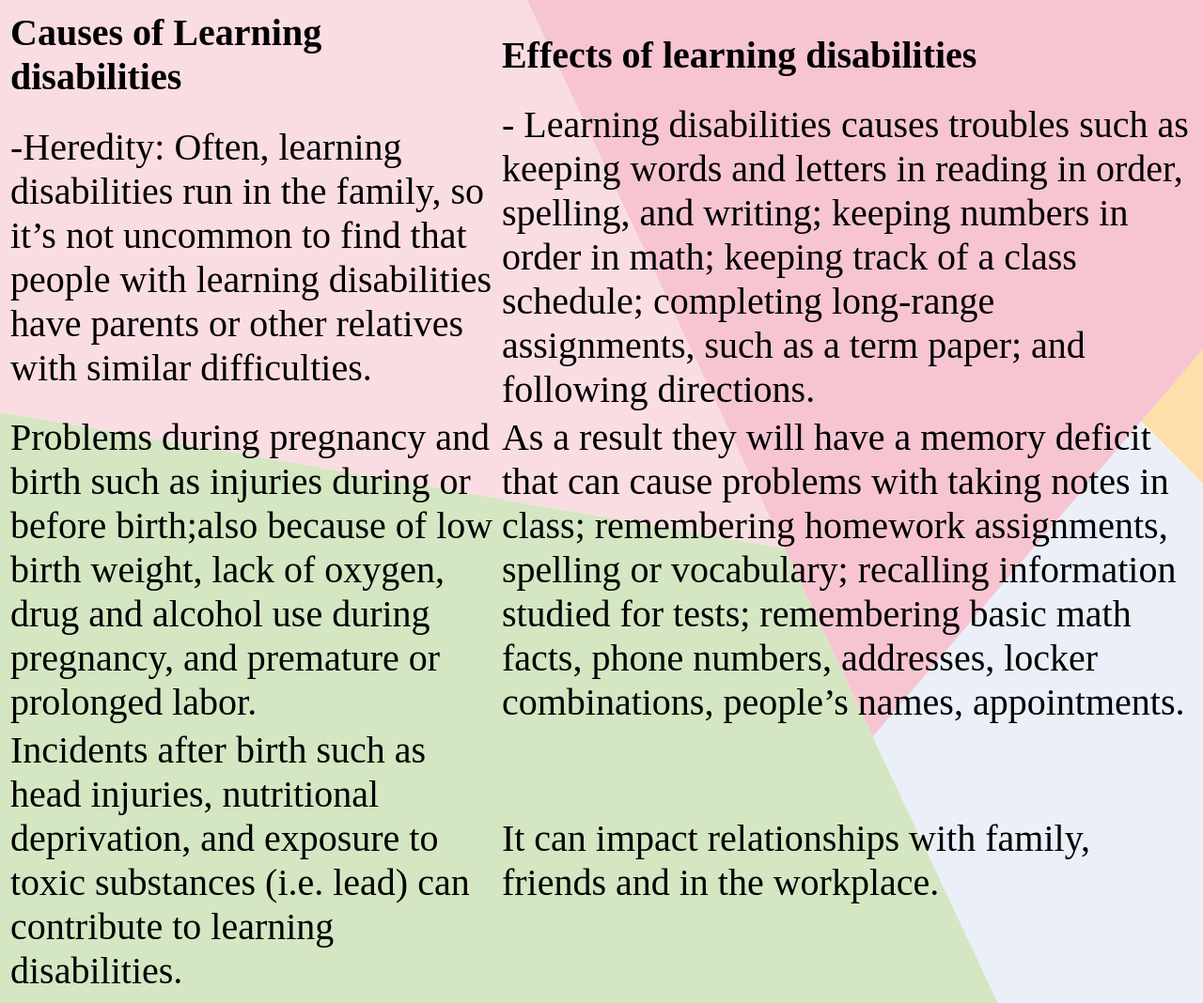
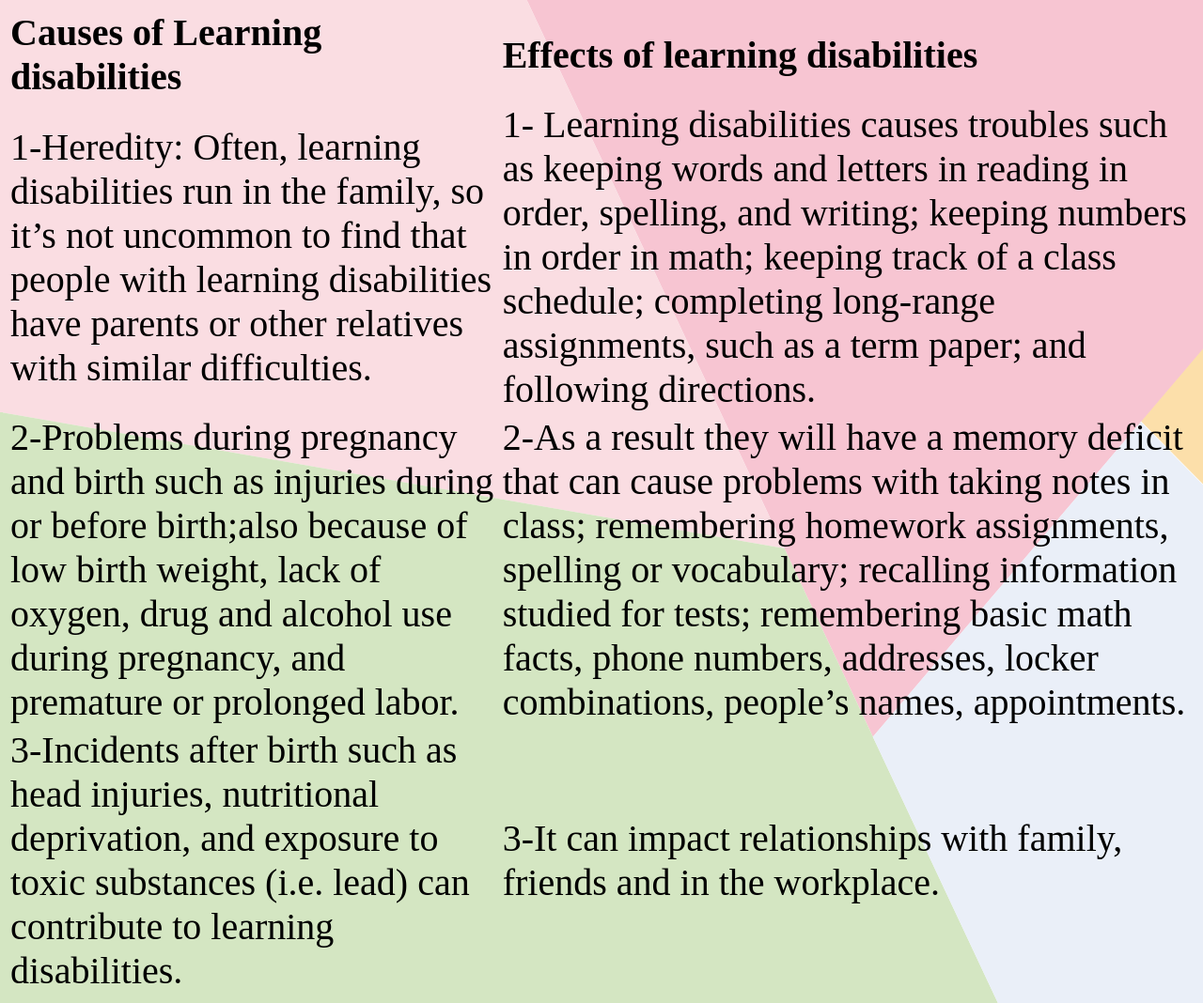
Before and after one commit to malakahmed/Learning-disablilties, a plain HTML site: page causes effects.html in a window 1280 px wide. Shown: the whole page at 94% size. Drawn offline with Linux system fonts and the light colour scheme.

Commit message:
Update causes effects.html

```diff
--- a/causes effects.html
+++ b/causes effects.html
@@ -9,9 +9,9 @@
 <th>Effects of learning disabilities</th>
 </tr>
 <tr>
-<td>  -Heredity: Often, learning disabilities run in the family, so it’s not uncommon to find that people with learning disabilities
+<td>  1-Heredity: Often, learning disabilities run in the family, so it’s not uncommon to find that people with learning disabilities
       have parents or other relatives with similar difficulties.</td>
-<td> - Learning disabilities causes troubles such as keeping words and letters in reading in order, spelling, and writing; keeping numbers
+<td>  1- Learning disabilities causes troubles such as keeping words and letters in reading in order, spelling, and writing; keeping numbers
       in order in math; keeping track of a class schedule; completing long-range assignments, such as a term paper; and following
       directions. </td>
      </tr>
@@ -19,17 +19,17 @@
       <p> </p>
       <p> </p>
 <tr>
-<td> Problems during pregnancy and birth such as injuries during or before birth;also because of low birth weight, lack of oxygen, drug
+<td> 2-Problems during pregnancy and birth such as injuries during or before birth;also because of low birth weight, lack of oxygen, drug
      and alcohol use during pregnancy, and premature or prolonged labor.</td>
-<td>As a result they will have a memory deficit that can cause problems with taking notes in class; remembering homework assignments,
+<td> 2-As a result they will have a memory deficit that can cause problems with taking notes in class; remembering homework assignments,
     spelling or vocabulary; recalling information studied for tests; remembering basic math facts, phone numbers, addresses, locker
     combinations, people’s names, appointments.</td>
    </tr>
       <p> </p>
       <p> </p>
    <tr>
-<td>Incidents after birth such as head injuries, nutritional deprivation, and exposure to toxic substances (i.e. lead) can contribute
+<td> 3-Incidents after birth such as head injuries, nutritional deprivation, and exposure to toxic substances (i.e. lead) can contribute
     to learning disabilities.</td>
-<td>It can impact relationships with family, friends and in the workplace.</td>
+<td> 3-It can impact relationships with family, friends and in the workplace.</td>
 </tr>
 <html>
```
